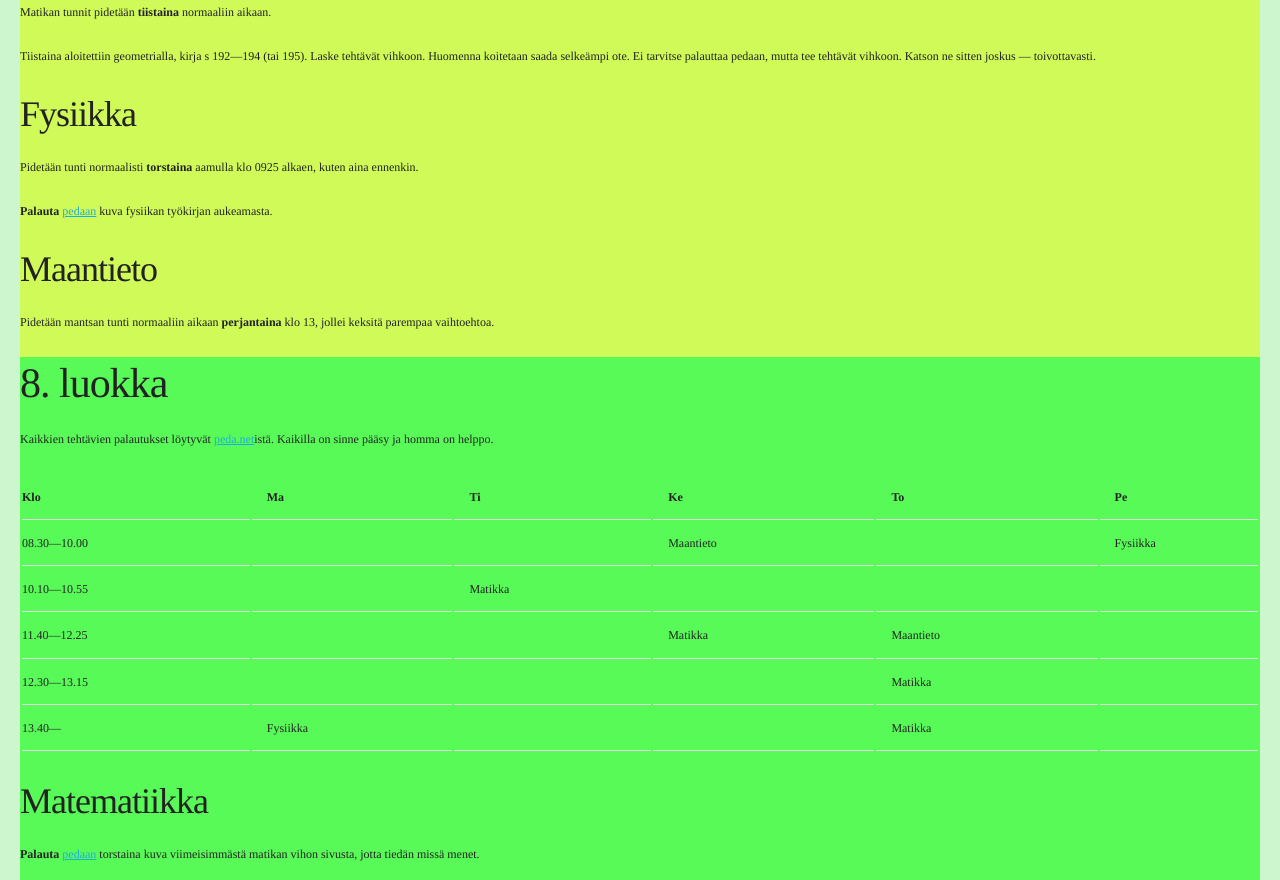
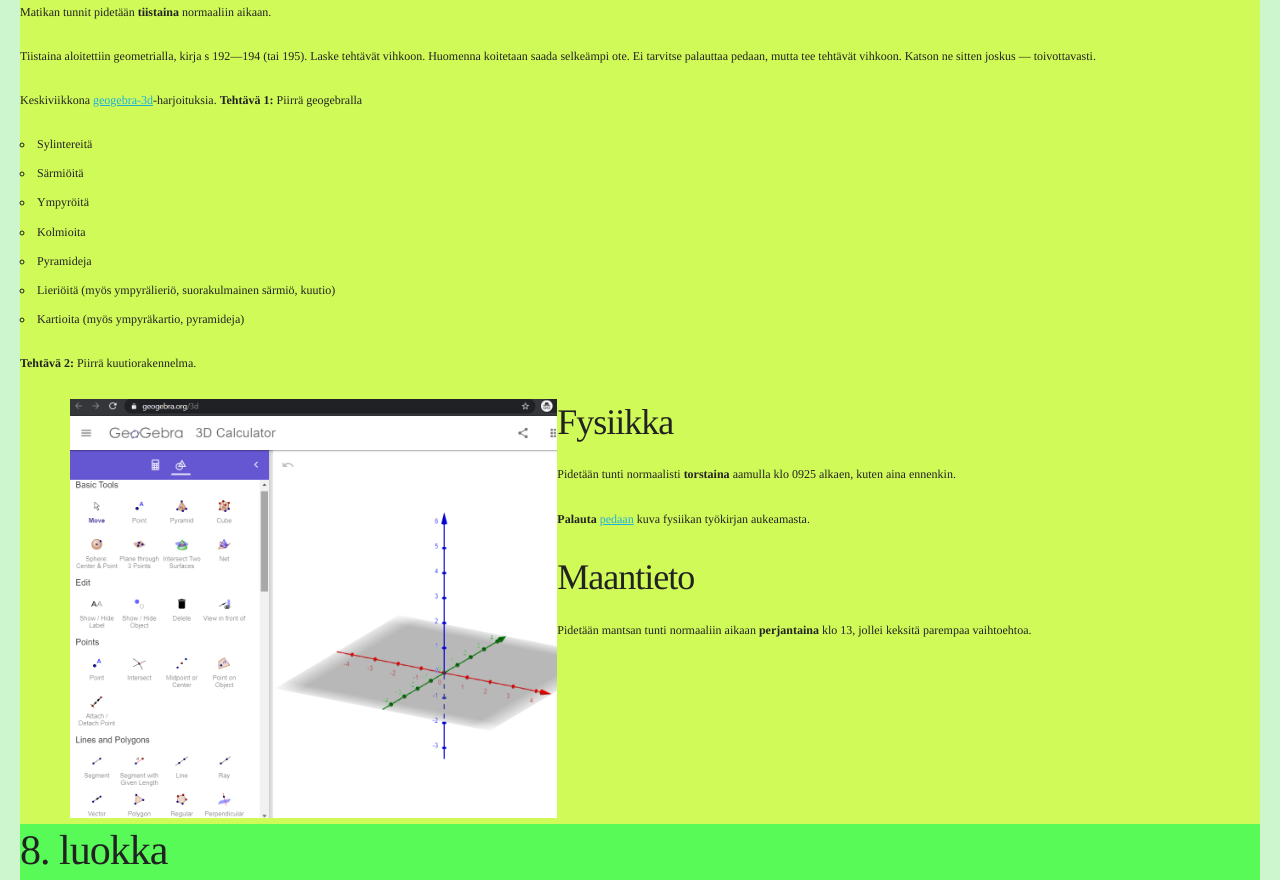
Before and after one commit to markkuleino/koulu, a plain HTML site: page viikko3.html in a window 1280 px wide. Shown: the part 776-1656 px from the top of the page. Drawn offline with Linux system fonts and the light colour scheme.

Commit message:
geogebra

```diff
--- a/viikko3.html
+++ b/viikko3.html
@@ -165,6 +165,29 @@ body{
 <h3 id="7lk_ma">Matematiikka</h3>
 <p>Matikan tunnit pidetään <strong>tiistaina</strong> normaaliin aikaan.</p>
 <p>Tiistaina aloitettiin geometrialla, kirja s 192&mdash;194 (tai 195). Laske tehtävät vihkoon. Huomenna koitetaan saada selkeämpi ote. Ei tarvitse palauttaa pedaan, mutta tee tehtävät vihkoon. Katson ne sitten joskus &mdash; toivottavasti.</p>
+
+<div class="row">
+<div class="seven columns"></div>
+<p>Keskiviikkona <a href="http://geogebra.org/3d">geogebra-3d</a>-harjoituksia. <strong>Tehtävä 1:</strong> Piirrä geogebralla  </p>
+<ul>
+<li>Sylintereitä</li>
+<li>Särmiöitä</li>
+<li>Ympyröitä</li>
+<li>Kolmioita</li>
+<li>Pyramideja</li>
+<li>Lieriöitä (myös ympyrälieriö, suorakulmainen särmiö, kuutio)</li>
+<li>Kartioita (myös ympyräkartio, pyramideja)</li>
+</ul>
+<p><strong>Tehtävä 2:</strong> Piirrä kuutiorakennelma.
+
+</p>
+
+</div>
+<div class="five columns">
+<img class="u-full-width" src="img/7lk/geogebra3d.png">
+
+</div>
+
 
 
 <h3 id="7lk_fy">Fysiikka</h3>
```
Also changed, not shown: img/7lk/geogebra3d.png (added).
